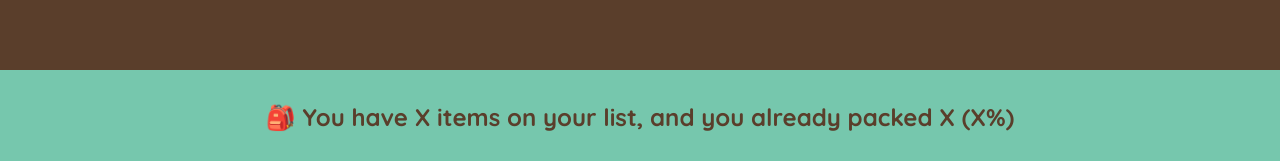
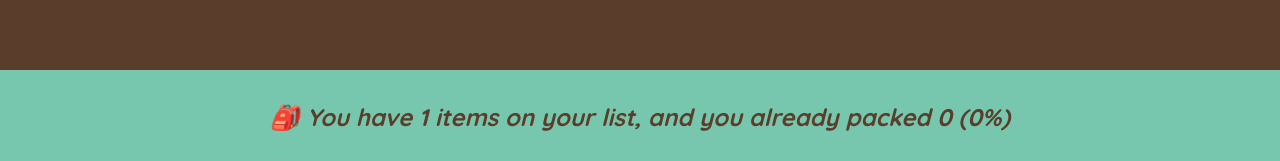
Before and after one commit to nizarLubbad/travel-list, a React (Create React App) app: page / in a window 1280 px wide. Both pictures are taken after typing "Sample" into the empty fields and a click on the button "ADD". Shown: the part 636-797 px from the top of the page. Built offline with nearby package versions, Linux system fonts and the light colour scheme.

Commit message:
Enhance Stats to display packing progress
- Passed items prop to Stats
- Show message when no items exist
- Calculate total items, packed count, and completion percentage
- Display special message when packing is 100% complete

```diff
--- a/src/App.js
+++ b/src/App.js
@@ -41,7 +41,7 @@
         onDeleteItem={handleDeleteItem}
         onToggleItem={handleToggleItem}
       />
-      <Stats />
+      <Stats items={items} />
     </div>
   );
 }
@@ -140,10 +140,28 @@
   );
 }
 
-function Stats() {
+function Stats({ items }) {
+  if (!items.length)
+    return (
+      <p className="stats">
+        <em>Start adding some items to your packing list 🚀</em>
+      </p>
+    );
+
+  //  This is what we call (Derived State) in React, because their values depend on the state value.
+  //  This is better than declaring a state for each variable because they might go out of sync.
+  const numItems = items.length;
+  const numPacked = items.filter((item) => item.packed).length;
+  const percentage =
+    numItems > 0 ? Math.round((numPacked / numItems) * 100) : 0;
+
   return (
-    <div className="stats">
-      🎒 You have X items on your list, and you already packed X (X%)
-    </div>
+    <footer className="stats">
+      <em>
+        {percentage === 100
+          ? "You got everything! Ready to go ✈️"
+          : `🎒 You have ${numItems} items on your list, and you already packed ${numPacked} (${percentage}%)`}
+      </em>
+    </footer>
   );
 }
```
